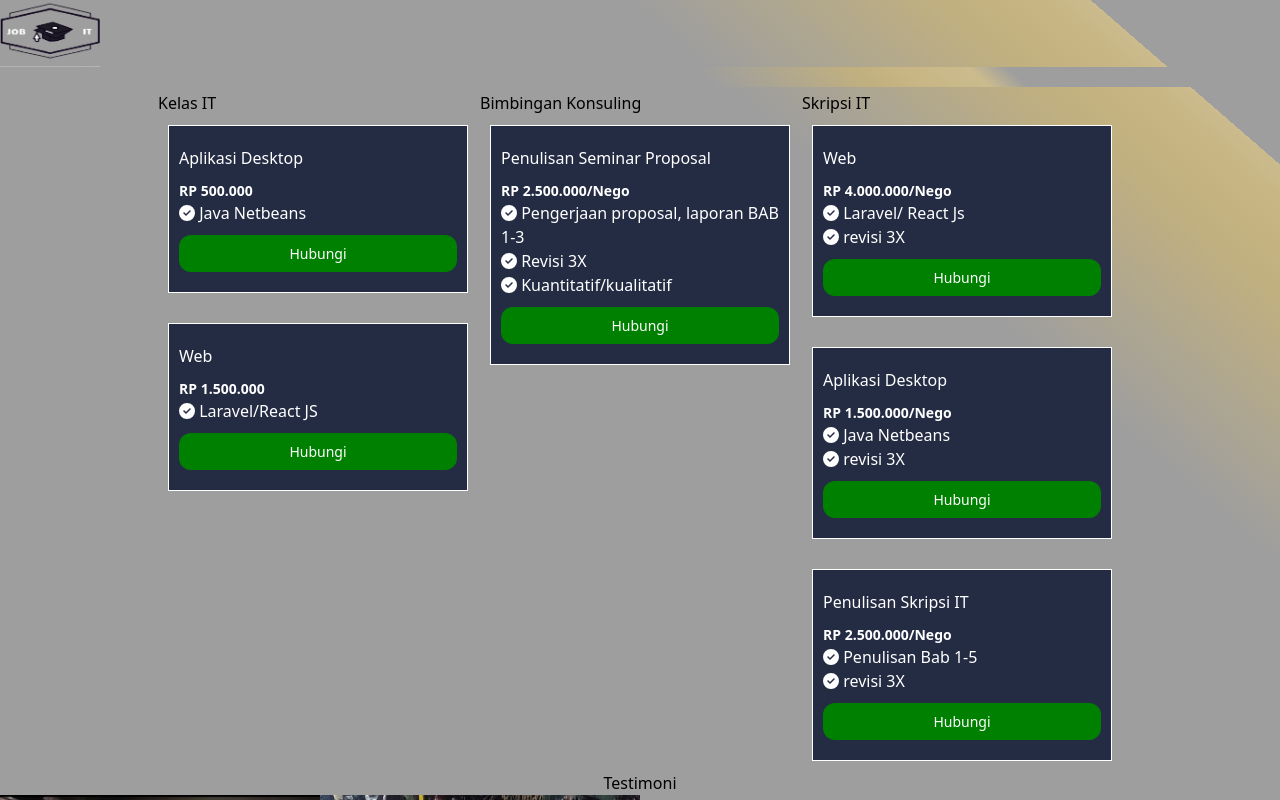
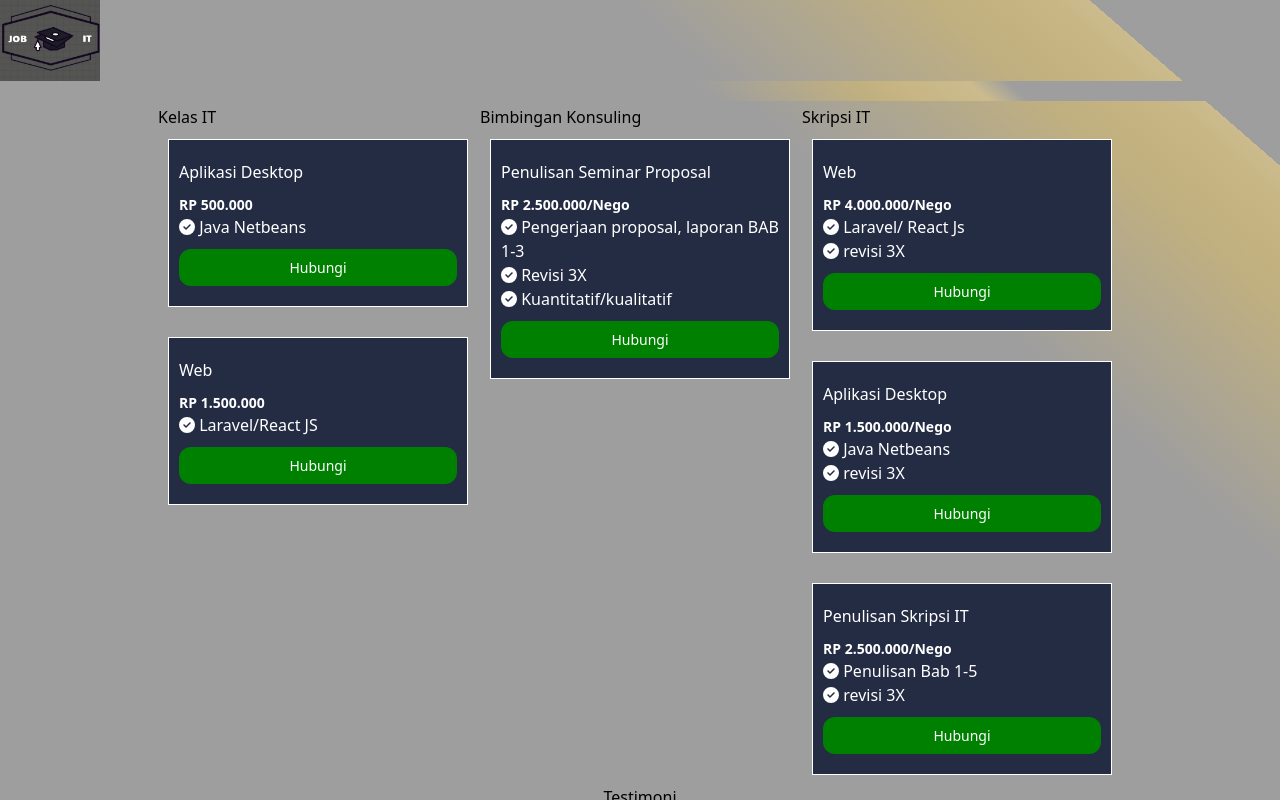
Before and after one commit to haycalrh21/darkjob, a React (Create React App) app: page / in a window 1280 px wide. Shown: the top 800 px of the page. Built offline with nearby package versions, Linux system fonts and the light colour scheme.

Commit message:
update minggu

```diff
--- a/src/Template/Header.js
+++ b/src/Template/Header.js
@@ -10,7 +10,7 @@ const Header = () => {
 
   return (
     <div>
-<img src='/inioke1.png' style={{ width: '100px' }} alt="2" />
+<img src='/Logonyasihokeh.png' style={{ width: '100px' }} alt="3" />
 
     <header className='' style={{ background: 'linear-gradient(41deg, rgba(158,158,158,1) 55%, rgba(193,176,127,1) 67%, rgba(200,182,132,1) 71%, rgba(203,187,141,1) 76%, rgba(158,158,158,1) 79%)', color: '#DCD7C9', padding: '10px' }}>
 
```
Also changed, not shown: public/Logonyasihokeh.png (added).
